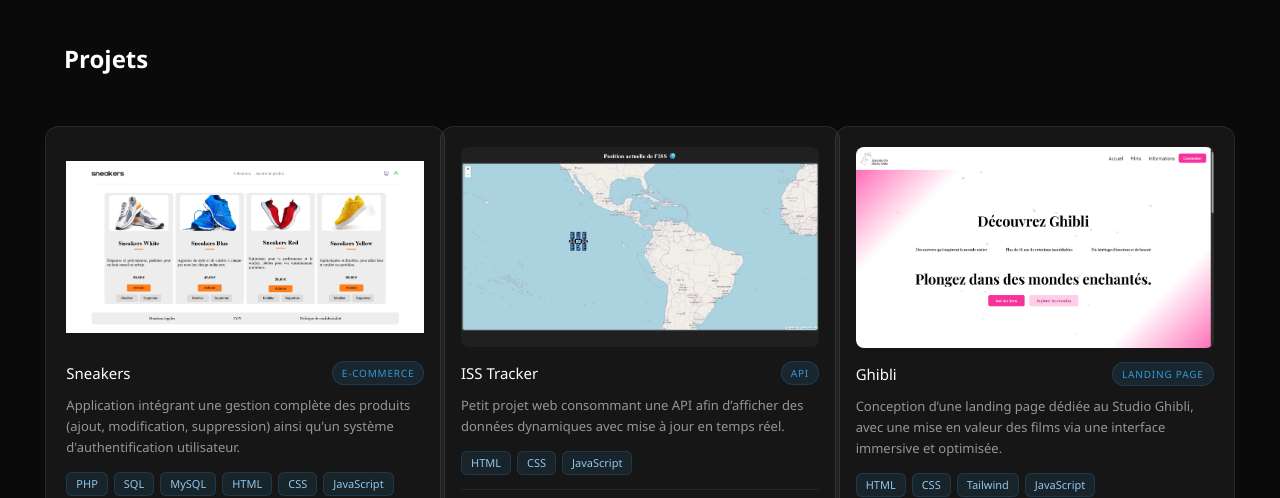
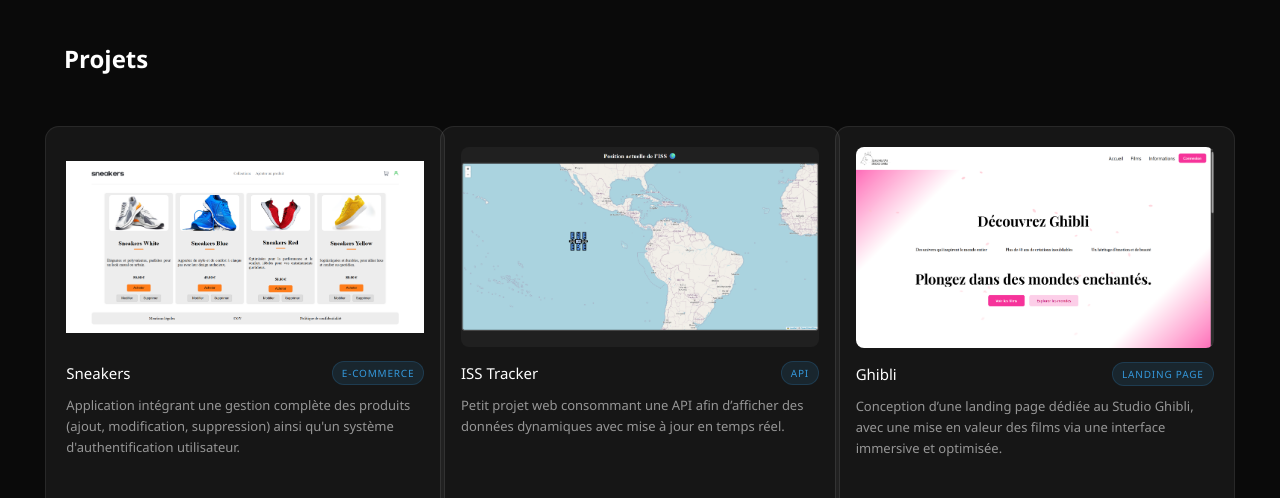
Before and after one commit to Dambpfl/Portfolio, a plain HTML site: page index.html in a window 1280 px wide. Shown: the part 1710-2208 px from the top of the page. Drawn offline with nearby package versions, Linux system fonts and the light colour scheme.

Commit message:
Amélioration card UI

```diff
--- a/style.css
+++ b/style.css
@@ -239,6 +239,7 @@
 }
 
 .projet-card {
+    min-height: 500px;
     width: 400px;
     padding: 1.25rem;
     border-radius: 14px;
@@ -289,6 +290,7 @@
 }
 
 .projet-card p {
+    min-height: 100px;
     font-size: 13px;
     color: rgba(255, 255, 255, 0.55);
     line-height: 1.6;
```
